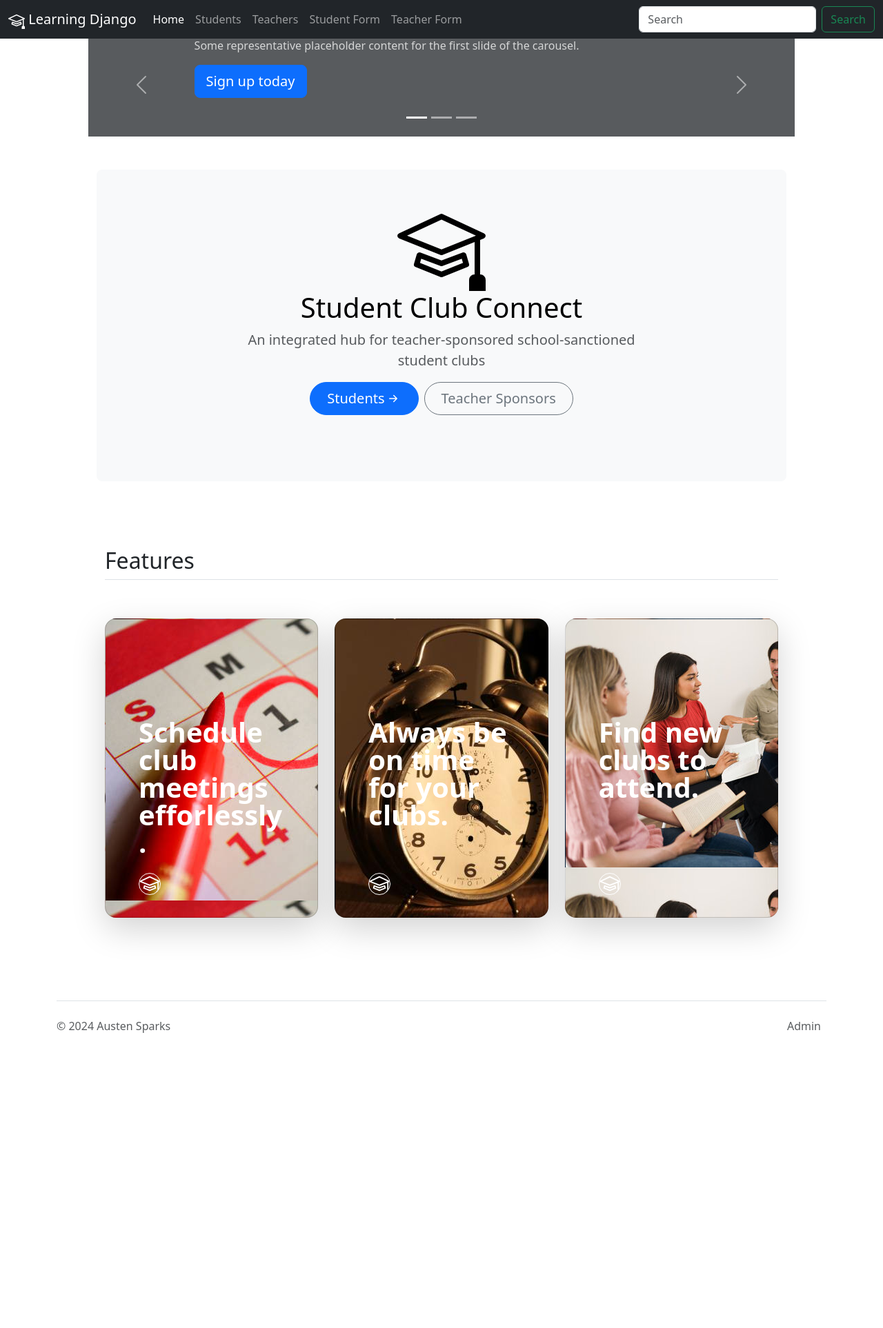
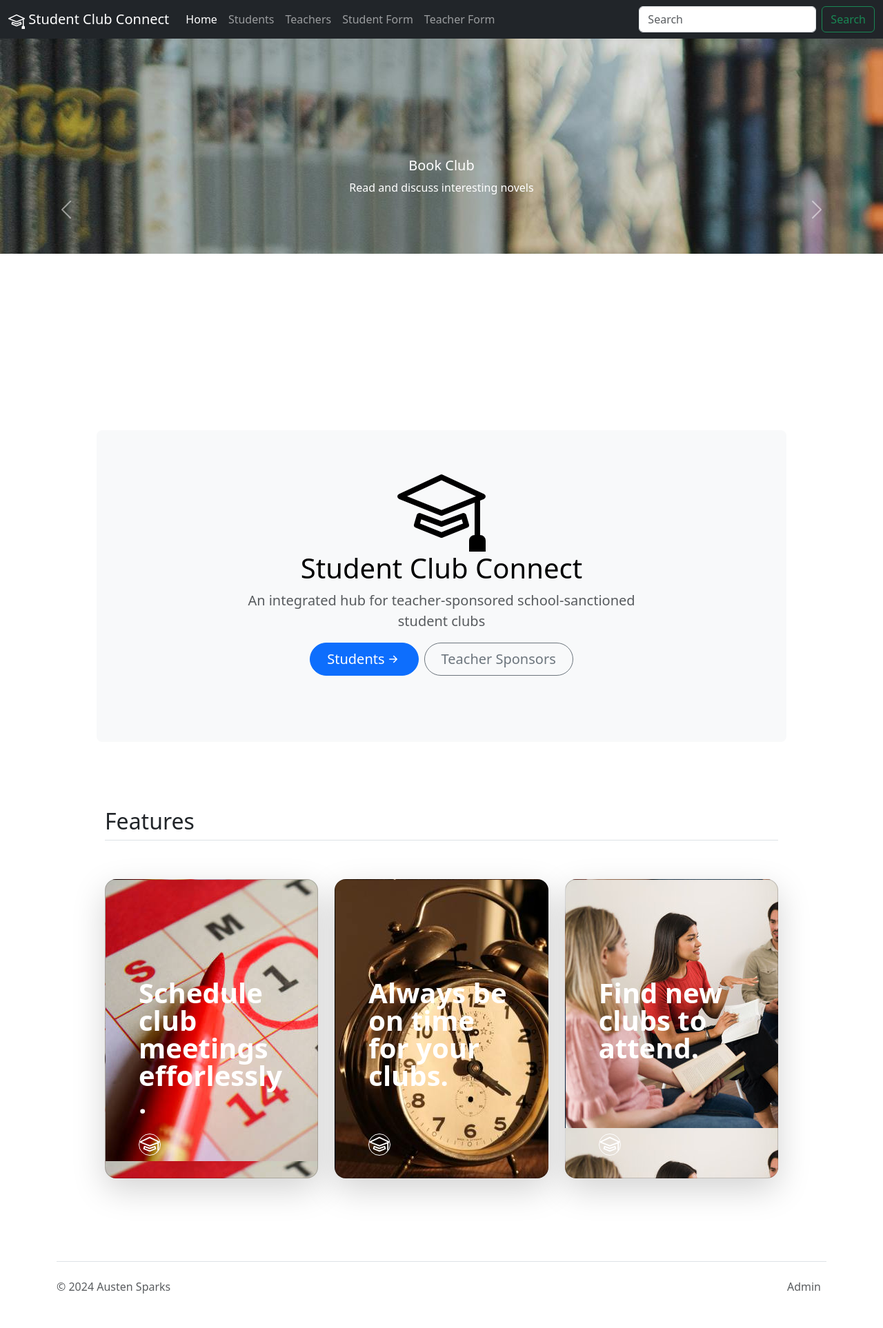
Before and after one commit to asparkswghs/learning-django, a Django app: page / in a window 1280 px wide. Shown: the whole page at 69% size. Before the commit the page ends 1498 px from the top, so only its background shows below. Run offline with Django 4.2, Linux system fonts and the light colour scheme; parts of the project's set-up code (start-up, migrations or seed data) failed here and were passed over.

Commit message:
add carousel fix spacing

```diff
--- a/learning/learnapp/static/css/main.css
+++ b/learning/learnapp/static/css/main.css
@@ -23,9 +23,19 @@
     height: 100px;
 }
 
-#root-carousel {
-    margin-left: 0 !important;
-    margin-right: 0 !important;
-    padding-left: 0 !important;
-    padding-right: 0 !important;
-}
+/* Carousel base class */
+.carousel {
+    margin-bottom: 4rem;
+    height: 32rem;
+  }
+  /* Since positioning the image, we need to help out the caption */
+  .carousel-caption {
+    bottom: 3rem;
+    z-index: 10;
+  }
+
+  /* Declare heights because of positioning of img element */
+  .carousel-item {
+    height: 20rem !important;
+    width: 100%;
+  }
--- a/learning/learnapp/templates/base.html
+++ b/learning/learnapp/templates/base.html
@@ -16,7 +16,7 @@
         -->
         <meta charset="utf-8">
         <meta http-equiv="X-UA-Compatible" content="IE=edge">
-        <title>{% block title %}{% endblock %}Learning Django</title>
+        <title>{% block title %}{% endblock %}Student Club Connect</title>
         <meta name="description" content="">
         <meta name="viewport" content="width=device-width, initial-scale=1">
         <link rel="shortcut icon" href="{%  static 'favicon.ico' %}">
@@ -37,7 +37,7 @@
         <div id="nav">
           <nav class="navbar navbar-expand-md navbar-dark fixed-top bg-dark">
             <div class="container-fluid">
-              <a class="navbar-brand" href="/"><img src="{% static 'svg/mortarboard-nav.svg' %}"> Learning Django</a>
+              <a class="navbar-brand" href="/"><img src="{% static 'svg/mortarboard-nav.svg' %}"> Student Club Connect</a>
               <button class="navbar-toggler" type="button" data-bs-toggle="collapse" data-bs-target="#navbarCollapse" aria-controls="navbarCollapse" aria-expanded="false" aria-label="Toggle navigation">
                 <span class="navbar-toggler-icon"></span>
               </button>
@@ -61,7 +61,7 @@
                 </ul>
                 <form class="d-flex" role="search">
                   <input class="form-control me-2" type="search" placeholder="Search" aria-label="Search">
-                  <button class="btn btn-outline-success" type="submit">Search</button>
+                  <button id="search" class="btn btn-outline-success" type="submit">Search</button>
                 </form>
               </div>
             </div>
@@ -72,10 +72,8 @@
         <![endif]-->
 
         <br><br> <!-- Sorry abt that real webdevs D: -->
-        <div id="content" class="container-fluid">
           {% block content %}
           {% endblock %}
-        </div>
 
         <div id="footer" class="container">
           <footer class="d-flex flex-wrap justify-content-between align-items-center py-3 my-4 border-top">
--- a/learning/learnapp/templates/base_form.html
+++ b/learning/learnapp/templates/base_form.html
@@ -4,6 +4,7 @@
 
 {% block content %}
 <br>
+<div id="content" class="container-fluid">
     <div align="center">
         <h2>{% block header %}Form{% endblock %}</h2>
     </div>
@@ -27,6 +28,5 @@
             </div>
         {% endfor %}
     {% endif %}
-
-
+</div>
 {% endblock content %}
--- a/learning/learnapp/templates/root.html
+++ b/learning/learnapp/templates/root.html
@@ -5,54 +5,49 @@
 <!-- Homepage Content -->
 
 <!-- Carousel -->
-<div id="root-carousel" class="carousel slide mb-6" data-bs-ride="carousel">
+<div id="root-carousel" class="carousel slide">
+  <!-- Indicators -->
   <div class="carousel-indicators">
-    <button type="button" data-bs-target="#myCarousel" data-bs-slide-to="0" class="active" aria-current="true" aria-label="Slide 1"></button>
-    <button type="button" data-bs-target="#myCarousel" data-bs-slide-to="1" aria-label="Slide 2"></button>
-    <button type="button" data-bs-target="#myCarousel" data-bs-slide-to="2" aria-label="Slide 3"></button>
+    <button type="button" data-bs-target="#root-carousel" data-bs-slide-to="0" class="active" aria-current="true" aria-label="Slide 1"></button>
+    <button type="button" data-bs-target="#root-carousel" data-bs-slide-to="1" aria-label="Slide 2"></button>
+    <button type="button" data-bs-target="#root-carousel" data-bs-slide-to="2" aria-label="Slide 3"></button>
   </div>
+  <!-- Slides -->
   <div class="carousel-inner">
     <div class="carousel-item active">
-      <svg class="bd-placeholder-img" width="100%" height="100%" xmlns="http://www.w3.org/2000/svg" aria-hidden="true" preserveAspectRatio="xMidYMid slice" focusable="false"><rect width="100%" height="100%" fill="var(--bs-secondary-color)"/></svg>
-      <div class="container">
-        <div class="carousel-caption text-start">
-          <h1>Example headline.</h1>
-          <p class="opacity-75">Some representative placeholder content for the first slide of the carousel.</p>
-          <p><a class="btn btn-lg btn-primary" href="#">Sign up today</a></p>
+      <img class="carousel-image" src="{% static 'images/book-club.jpg' %}">
+      <div class="carousel-caption d-none d-md-block">
+        <h5>Book Club</h5>
+        <p>Read and discuss interesting novels</p>
+      </div>
+    </div>
+    <div class="carousel-item">
+      <img class="carousel-image" src="{% static 'images/tea-club.jpeg' %}">
+      <div class="carousel-caption d-none d-md-block">
+        <h5>Tea Club</h5>
+        <p>Drink and appreciate the finer points of life</p>
+      </div>
+    </div>
+    <div class="carousel-item">
+      <img class="carousel-image" src="{% static 'images/art-club.jpeg' %}">
+      <div class="carousel-caption d-none d-md-block">
+        <h5>Art Club</h5>
+        <p>Express yourself through your art with fellow artists</p>
       </div>
     </div>
   </div>
-    <div class="carousel-item">
-      <svg class="bd-placeholder-img" width="100%" height="100%" xmlns="http://www.w3.org/2000/svg" aria-hidden="true" preserveAspectRatio="xMidYMid slice" focusable="false"><rect width="100%" height="100%" fill="var(--bs-secondary-color)"/></svg>
-      <div class="container">
-        <div class="carousel-caption">
-          <h1>Another example headline.</h1>
-          <p>Some representative placeholder content for the second slide of the carousel.</p>
-          <p><a class="btn btn-lg btn-primary" href="#">Learn more</a></p>
-        </div>
-      </div>
-    </div>
-    <div class="carousel-item">
-      <svg class="bd-placeholder-img" width="100%" height="100%" xmlns="http://www.w3.org/2000/svg" aria-hidden="true" preserveAspectRatio="xMidYMid slice" focusable="false"><rect width="100%" height="100%" fill="var(--bs-secondary-color)"/></svg>
-      <div class="container">
-        <div class="carousel-caption text-end">
-          <h1>One more for good measure.</h1>
-          <p>Some representative placeholder content for the third slide of this carousel.</p>
-          <p><a class="btn btn-lg btn-primary" href="#">Browse gallery</a></p>
-        </div>
-      </div>
-    </div>
-  </div>
-  <button class="carousel-control-prev" type="button" data-bs-target="#myCarousel" data-bs-slide="prev">
+  <!-- Controls -->
+  <button class="carousel-control-prev" type="button" data-bs-target="#root-carousel" data-bs-slide="prev">
     <span class="carousel-control-prev-icon" aria-hidden="true"></span>
     <span class="visually-hidden">Previous</span>
   </button>
-  <button class="carousel-control-next" type="button" data-bs-target="#myCarousel" data-bs-slide="next">
+  <button class="carousel-control-next" type="button" data-bs-target="#root-carousel" data-bs-slide="next">
     <span class="carousel-control-next-icon" aria-hidden="true"></span>
     <span class="visually-hidden">Next</span>
   </button>
 </div>
 
+<div id="content" class="container-fluid">
   <!-- Jumbotron with Buttons -->
   <div id="root-jumbotron" class="container my-5">
       <div class="p-5 text-center bg-body-tertiary rounded-3">
@@ -122,5 +117,5 @@
       </div>
     </div>
   </div>
-
+</div>
 {% endblock %}
--- a/learning/learnapp/templates/students.html
+++ b/learning/learnapp/templates/students.html
@@ -3,6 +3,7 @@
 {% block title %}Students - {% endblock %}
 
 {% block content %}
+<div id="content" class="container-fluid">
     <br>
     <div align="center">
         <h2>Students</h2>
@@ -25,5 +26,5 @@
             </tr>
         {% endfor %}
     </table>
-
+</div>
 {% endblock %}
--- a/learning/learnapp/templates/teachers.html
+++ b/learning/learnapp/templates/teachers.html
@@ -3,6 +3,7 @@
 {% block title %}Teachers - {% endblock %}
 
 {% block content %}
+<div id="content" class="container-fluid">
     <br>
     <div align="center">
         <h2>Teachers</h2>
@@ -25,5 +26,5 @@
             </tr>
         {% endfor %}
     </table>
-
+</div>
 {% endblock %}
```
Also changed, not shown: learning/learnapp/static/images/art-club.jpeg (added), learning/learnapp/static/images/book-club.jpg (added), learning/learnapp/static/images/tea-club.jpeg (added), learning/learnapp/static/svg/placeholder.svg (added), learning/learnapp/static/svg/placeholder2.svg (added), learning/learnapp/static/svg/placeholder3.svg (added). Lines whose indentation alone changed are shown as unchanged.
